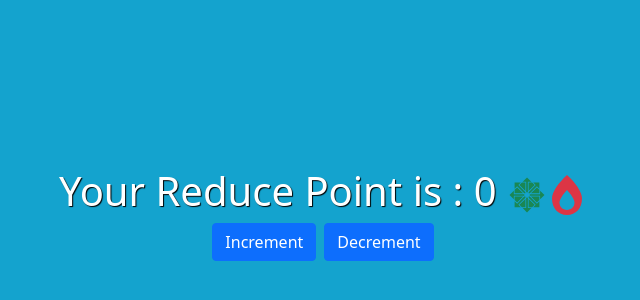
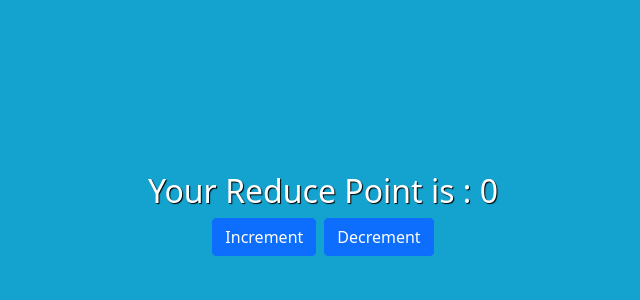
Before and after one commit to MorsalinKausar043/React-problem-solving, a React (Create React App) app: page / in a window 1280 px wide. Shown: the part 186-486 px from the top of the page, without its empty margins (317-957 px from the left). Built offline with nearby package versions, Linux system fonts and the light colour scheme.

Commit message:
reduce 2 add

```diff
--- a/src/App.js
+++ b/src/App.js
@@ -15,6 +15,7 @@ import GithubApi from "./GithubApi";
 import PhotoApi from "./PhotoApi";
 import Uncontrol from "./Uncontrol";
 import Reduace from "./Reduace";
+import Reduace2 from "./Reduace2";
 
 // bootstrap link is start
 import "../node_modules/bootstrap/dist/css/bootstrap.min.css";
@@ -37,7 +38,8 @@ function App() {
       {/* <GithubApi/> */}
       {/* <PhotoApi/> */}
       {/* <Uncontrol/> */}
-      <Reduace/>
+      {/* <Reduace/> */}
+      <Reduace2/>
     </>
   );
 }
--- /dev/null
+++ b/src/Reduace2.js
@@ -0,0 +1,32 @@
+import React, { useReducer } from 'react';
+
+const initialState = 0;
+const reducer = (state, action) => {
+    if (action.type === "Increment")
+    {
+        return state + 1;
+    }
+    else if (action.type === "Decrement" && state > 0)
+    {
+        return state - 1;
+    }
+    return state;
+}
+
+const Reduace2 = () => {
+
+    const [state, dispatch] = useReducer(reducer, initialState);
+    return (
+        <>
+            <div className="main_div">
+                <h2>Your Reduce Point is : {state}</h2>
+                <div>
+                    <button onClick={()=>dispatch({type:"Increment"})} className="btn btn-primary">Increment</button>
+                    <button onClick={()=>dispatch({type:"Decrement"})} className="btn btn-primary ms-2">Decrement</button>
+                </div>
+            </div>
+        </>
+    )
+}
+
+export default Reduace2;
```
